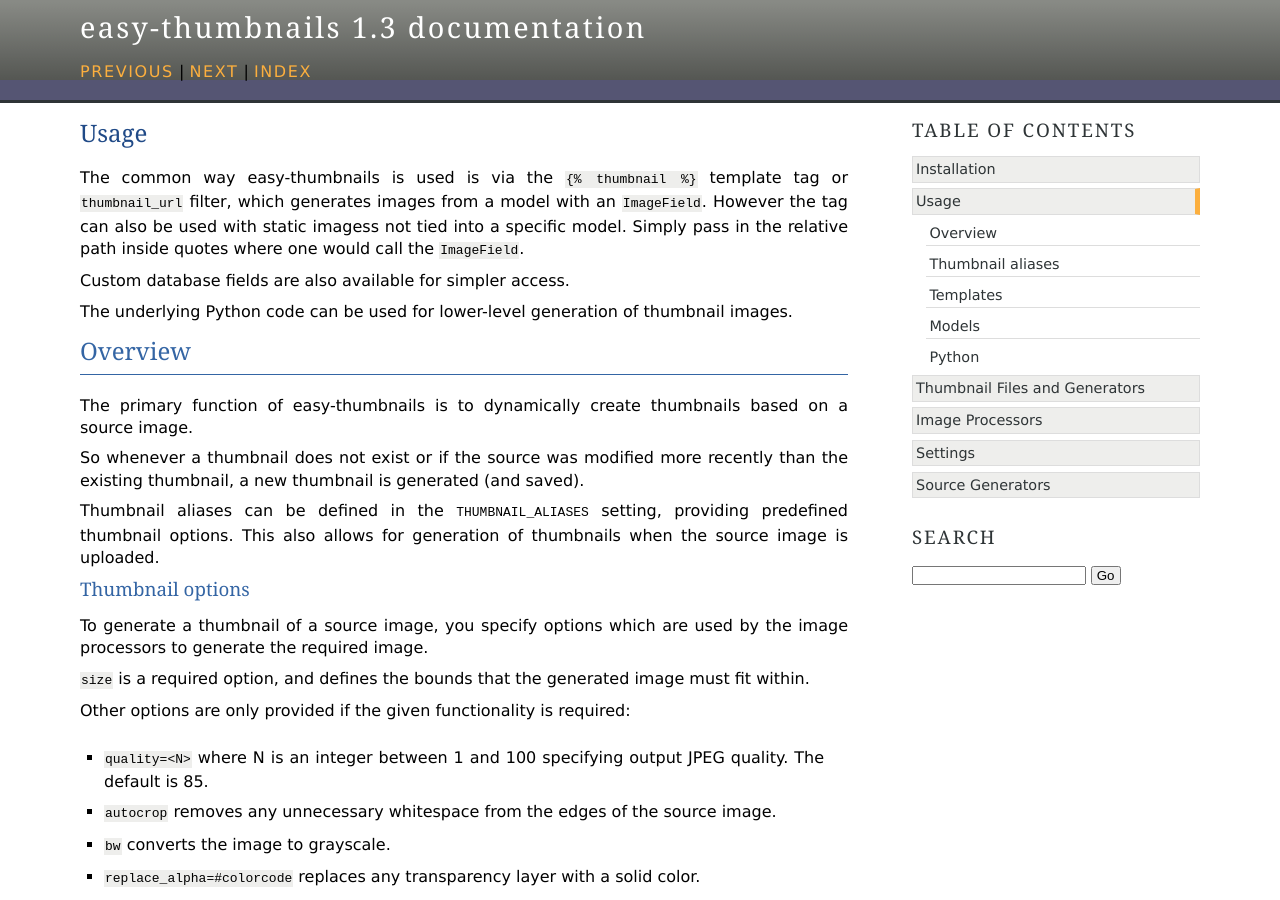
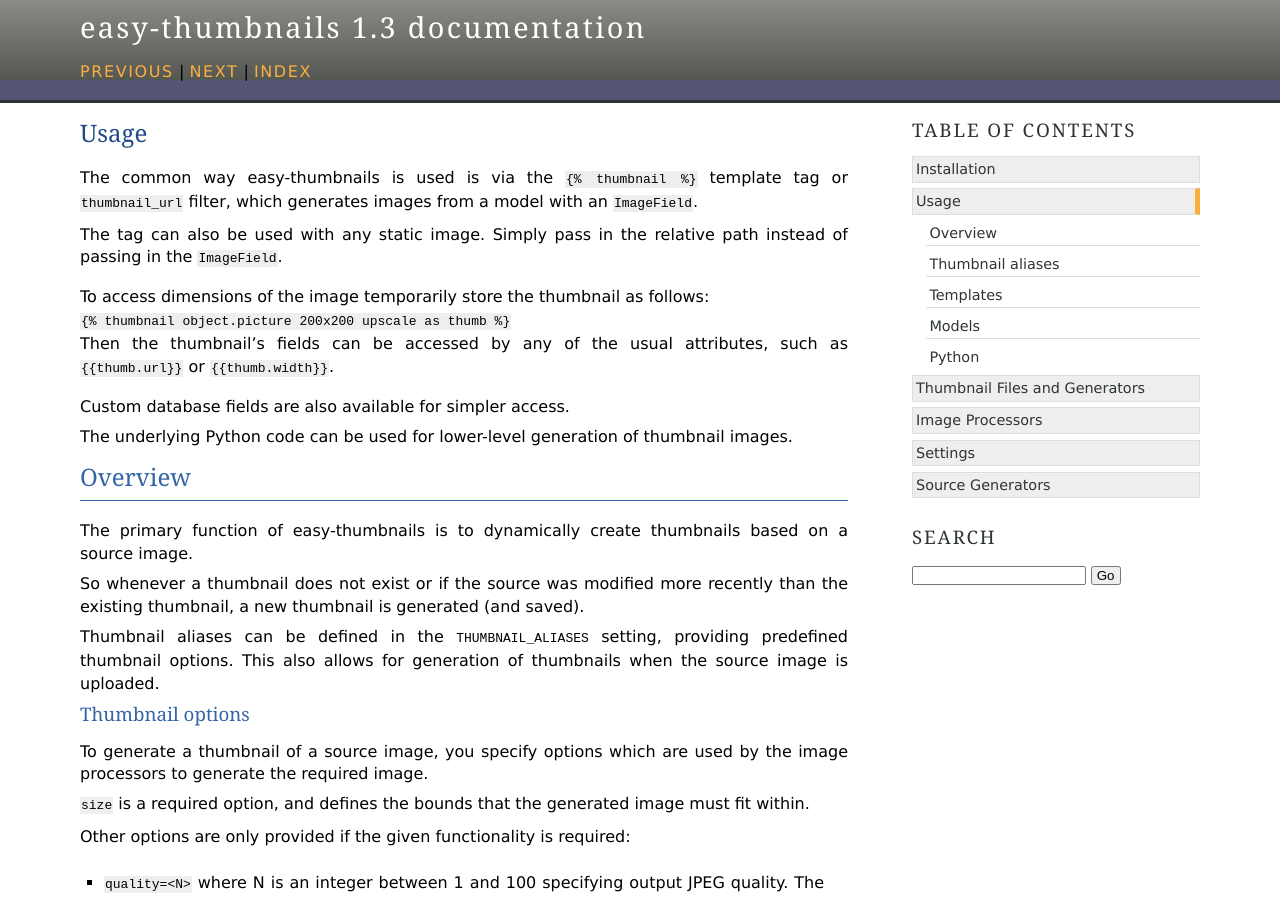
Before and after one commit to SmileyChris/easy-thumbnails, a Sphinx documentation site: the page built from docs/usage.rst, in a window 1280 px wide and 900 px high. Built offline with Sphinx 7.4.7, drawn with Linux system fonts in a browser that asks for light colours.

Commit message:
Update usage.rst
added guide for how to access dimensions. Took me ages to figure it out so I thought it would be nice if it appeared somewhere in the guides.

```diff
--- a/docs/usage.rst
+++ b/docs/usage.rst
@@ -4,9 +4,14 @@ Usage
 
 The common way easy-thumbnails is used is via the ``{% thumbnail %}`` template
 tag or ``thumbnail_url`` filter, which generates
-images from a model with an ``ImageField``. However the tag can also be used
-with static imagess not tied into a specific model. Simply pass in the relative
-path inside quotes where one would call the ``ImageField``.
+images from a model with an ``ImageField``.
+
+The tag can also be used with any static image. Simply pass in the relative
+path instead of passing in the ``ImageField``.
+
+|  To access dimensions of the image temporarily store the thumbnail as follows:
+|  ``{% thumbnail object.picture 200x200 upscale as thumb %}``
+|  Then the thumbnail's fields can be accessed by any of the usual attributes, such as ``{{thumb.url}}`` or ``{{thumb.width}}``.
 
 Custom database fields are also available for simpler access.
 
```
